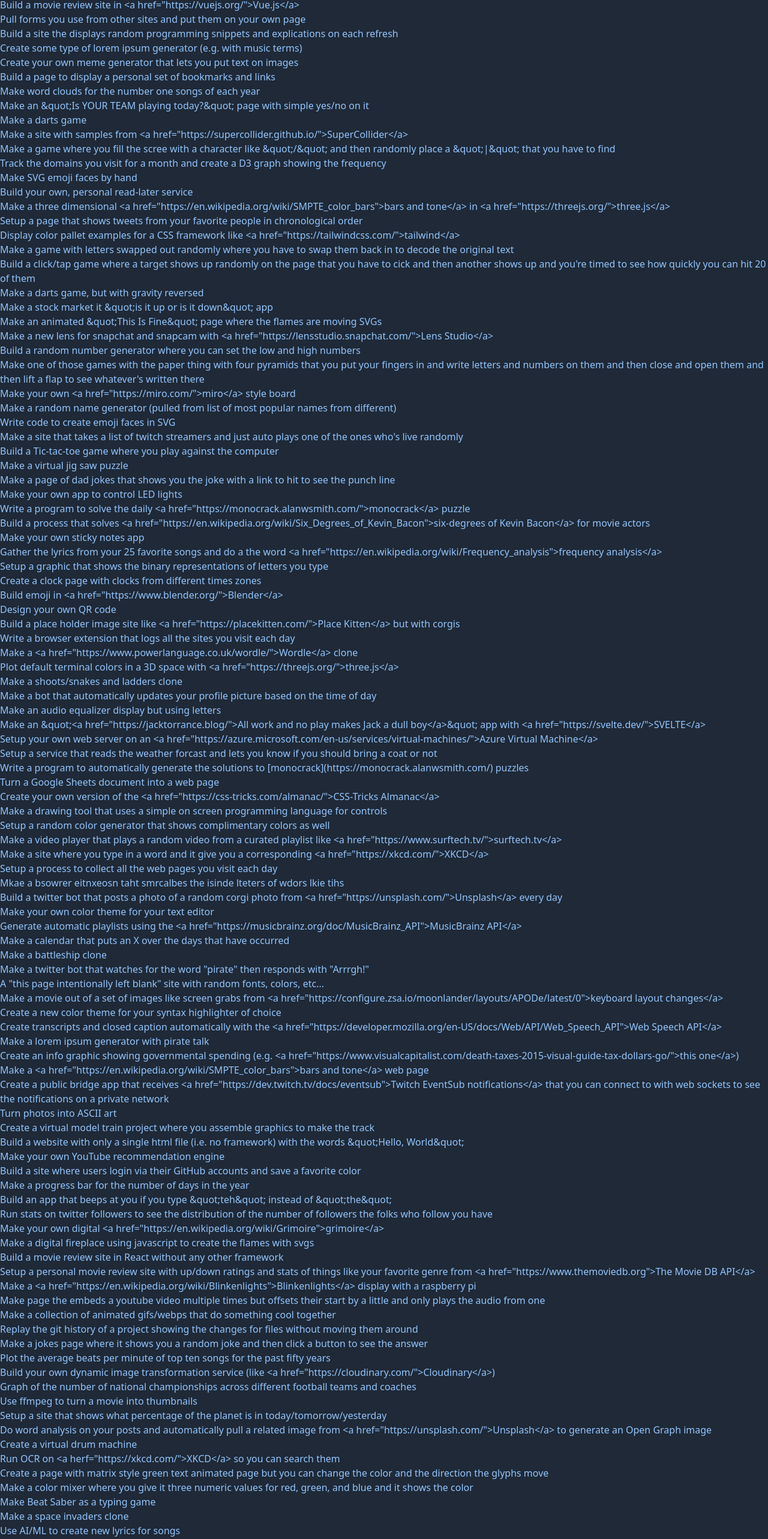
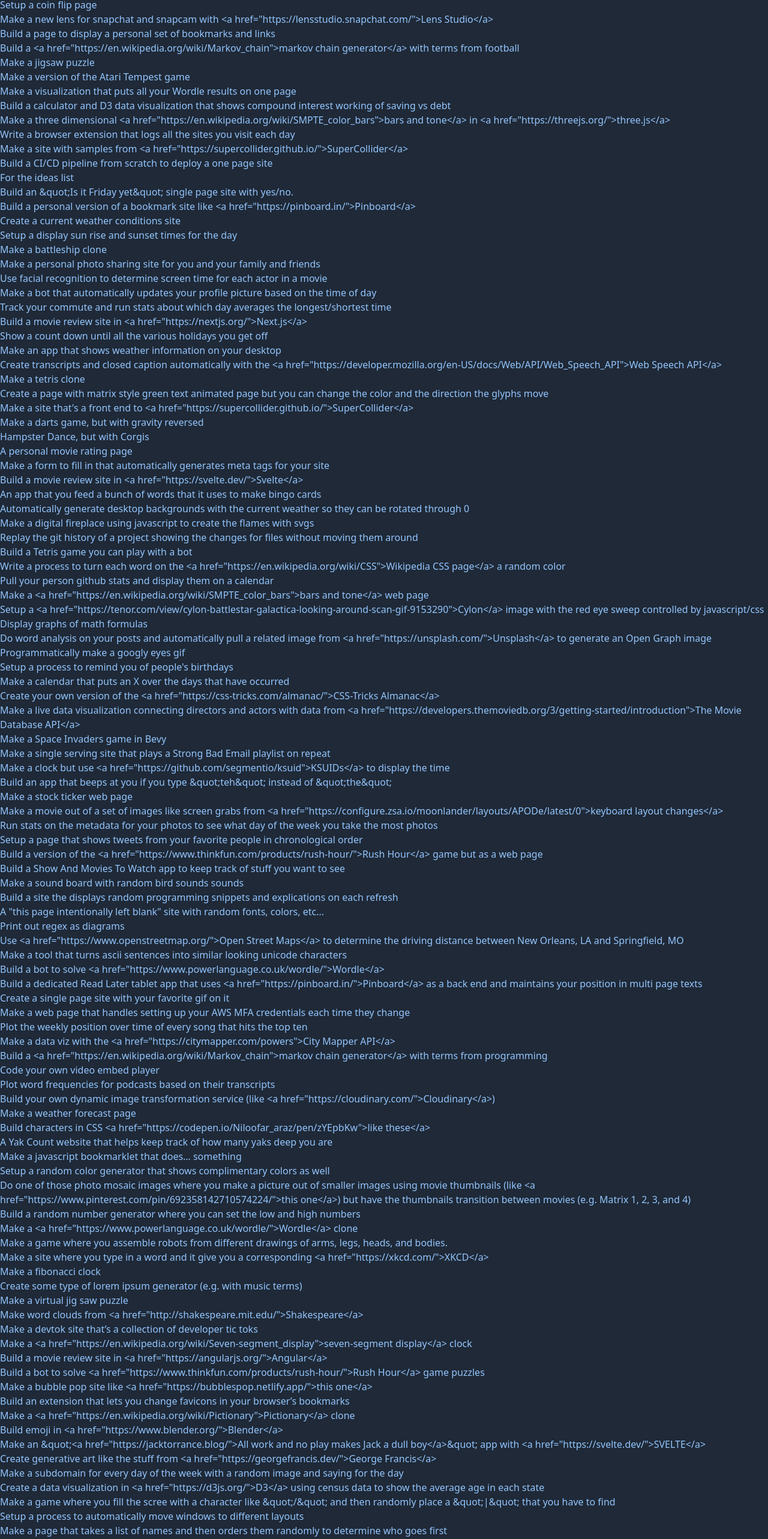
Before and after one commit to alanwsmith/ideas.alanwsmith.com, a Next.js app: page /test in a window 1280 px wide. Shown: the part 53-2619 px from the top of the page at 60% size. Built offline with nearby package versions, Linux system fonts and the light colour scheme.

Commit message:
Added more ideas

```diff
--- a/components/IdeasData.js
+++ b/components/IdeasData.js
@@ -1,4 +1,11 @@
 export const ideasData = [
+// Don't edit this file directly. Update content in the grimoire. See README
+`Build a site that displays a random photo of a corgis pulled automatically from <a href="https://unsplash.com/">Unsplash</a> every time you refresh the page`,
+`A bot that lets you know how many of the <a href="https://womenofjamstack.com/">womenofjamstack.com</a> folks you follow`,
+`An app that you feed a bunch of words that it uses to make bingo cards`,
+`Programmatically make a googly eyes gif`,
+`Make a fibonacci clock`,
+`Change a web page pointer to googly eyes and place them automatically on photos (like <a href="https://pointerpointer.com/">pointerpointer.com</a>)`,
 `Build a site that displays a random photo of a corgis pulled automatically from <a href="https://unsplash.com/">Unsplash</a> every time you refresh the page`,
 `Create some type of lorem ipsum generator (e.g. with music terms)`,
 `Generate automatic playlists using the <a href="https://musicbrainz.org/doc/MusicBrainz_API">MusicBrainz API</a>`,
@@ -98,7 +105,7 @@
 `Pull your person github stats and display them on a calendar`,
 `Make a calendar that puts an X over the days that have occurred`,
 `Build a personal RSS feed reader`,
-`Setup a Cylon image with the red eye sweep controlled by javascript/css`,
+`Setup a <a href="https://tenor.com/view/cylon-battlestar-galactica-looking-around-scan-gif-9153290">Cylon</a> image with the red eye sweep controlled by javascript/css`,
 `Make a game where you assemble robots from different drawings of arms, legs, heads, and bodies. `,
 `Setup a personal movie review site with up/down ratings and stats of things like your favorite genre from <a href="https://www.themoviedb.org">The Movie DB API</a>`,
 `Generate a personal movie recommendation engine `,
@@ -241,7 +248,7 @@
 `Use facial recognition to determine screen time for each actor in a movie`,
 `Pipe a movie through different speech recognition engines and do a diff of the output`,
 `Write a generative art tool to create random header images for `,
-`Write a program to automatically generate the solutions to [monocrack](https://monocrack.alanwsmith.com/) puzzles`,
+`Write a program to automatically generate the solutions to <<link|monocrack|https://monocrack.alanwsmith.com/>> puzzles`,
 `Make a clock, but with QR codes for the display`,
 `Design your own QR code`,
 `Make a form to fill in that automatically generates meta tags for your site`,
@@ -303,6 +310,78 @@
 `Use <a href="https://www.openstreetmap.org/">Open Street Maps</a> to determine the driving distance between New Orleans, LA and Springfield, MO`,
 `Build your own, personal read-later service`,
 `Build a random number generator where you can set the low and high numbers`,
+`Make a web page that handles setting up your AWS MFA credentials each time they change`,
+`Write a browser plugin that hides the "What's happening" box on twitter`,
+`Make your own version of scrabble `,
+`Make a personal wikipedia`,
+`Make a personal web journal with raw html, css, and no javascript`,
+`Make a random name generator`,
+`Make a page that takes a list of names and then orders them randomly to determine who goes first`,
+`Make a stock ticker web page`,
+`Make a visualization that puts all your Wordle results on one page `,
+`Build a browser extension that interacts with your bookmarks to make a custom launch page`,
+`Make your own photo gallery site`,
+`For the ideas list`,
+`Make a font comparison site with fonts from nerd fonts and the others from https://www.programmingfonts.org/`,
+`Make a javascript bookmarklet that does… something`,
+`Make an app that lets you mute your music without muting your browser`,
+`Make a bookmarklet that opens a new google doc for you without having to visit the page first`,
+`Make a page that turns text into a ransom letter format`,
+`Write a program that does 99 bottles of beer`,
+`Make an app that shows weather information on your desktop`,
+`Automatically generate desktop backgrounds with the current weather so they can be rotated through 0`,
+`Build an chess game that people can play over twitter`,
+`Build a chess game that people can play over twitch chat`,
+`Build an extension that lets you change favicons in your browser’s bookmarks`,
+`Write an app or extension that goes through all your bookmarks and makes them open in new tabs instead of overwriting the currently open page`,
+`Write a program that does The Twelve Days of Christmas `,
+`Create a browser extension that automatically opens links to other sites in new tabs`,
+`Create a browser extension that opens links in new tabs by default`,
+`Make your own custom window manager`,
+`Do something with Airtable`,
+`Make a devtok site that’s a collection of developer tic toks `,
+`Build a Tetris game you can play with a bot`,
+`Build a bot to play Tetris`,
+`Make a random image viewer frame out of <a href=“https://www.adafruit.com/category/150”>E-Ink</a> and a <a href="https://www.raspberrypi.org/“>Raspberry Pi</a>`,
+`Put several <a href=“https://www.adafruit.com/category/150”>E-Ink</a> displays together to make a single image display with a <a href="https://www.raspberrypi.org/“>Raspberry Pi</a>`,
+`Make your own LED light strip control out of a <a href="https://www.raspberrypi.org/“>Raspberry Pi</a>`,
+`Make a RegEx tester`,
+`Print out regex as diagrams`,
+`Build a imperial to metric conversion calculator`,
+`Build a process to automatically clip online videos into gifs/webps`,
+`Build your own analytics system`,
+`Make an epoch time calculator`,
+`Build a tool to create URLs to put text on Open Graph Images from Cloudinary`,
+`A tool the generates music videos from random gifs`,
+`Make your own version of <a href="https://carbon.now.sh/">Carbon</a> for sharing images of source code`,
+`Write a browser extension that converts hourly prices to monthly on AWS pricing pages`,
+`Make a screen saver for your website that shows up when folks are idle for a while`,
+`A Yak Count website that helps keep track of how many yaks deep you are`,
+`Create a site that shows color pallets, but instead of showing swatches, it shows full page layouts`,
+`Make a roulette game`,
+`Create a custom WASM function to send to cloudinary that generates random patterns to use for the background of images`,
+`Create a browser plugin that shows the top voted stack overflow answer above the question`,
+`Implement a <a href="https://en.wikipedia.org/wiki/Maze_generation_algorithm#Iterative_implementation">maze generator algorithm</a>`,
+`Make a version of the Atari Tempest game`,
+`Create designs for all the bands on <a href="https://band-names.alanwsmith.com/">band-names.alanwsmith.com</a>`,
+`Hampster Dance, but with Corgis`,
+`Build a version of the <a href="https://www.thinkfun.com/products/rush-hour/">Rush Hour</a> game but as a web page`,
+`Build a bot to solve <a href="https://www.thinkfun.com/products/rush-hour/">Rush Hour</a> game puzzles`,
+`Build an app that generates playlists by completely ignoring artist, genre, and release date and focuses only on lyrics`,
+`Build an app that watches your screen for passwords and access keys and switches obs to a blackout screen if it sees them (with obs working on a delay to allow that to happen)`,
+`Make a jigsaw puzzle`,
+`Make an count down calendar (e.g. an advent calendar)`,
+`Make a single serving site that plays a Strong Bad Email playlist on repeat`,
+`Make a Space Invaders game in JavaScript`,
+`Make a Space Invaders game in Bevy`,
+`Make a tool that turns ascii sentences into similar looking unicode characters`,
+`A button to push that automatically posts the song your listening to to all your social media sites`,
 `A bot that responds "it depends" to any tweet that ends in a question`,
 `A Trading Fours website. Small groups where one person at a time posts four songs. Key rule is no one can post twice in a row`,
+`A personal movie rating page`,
+`Make a single page filled with randome spinners: https://icon-sets.iconify.design/svg-spinners/`,
+`Setup a Chrome Extension the moves tabs to a Read Later window`,
+`Build your own Ideas site`,
+`Setup a process to automatically move windows to different layouts`,
+`Create a tool that let's you past in HTML and generates a graphical tree view of the code`,
 ]
```
